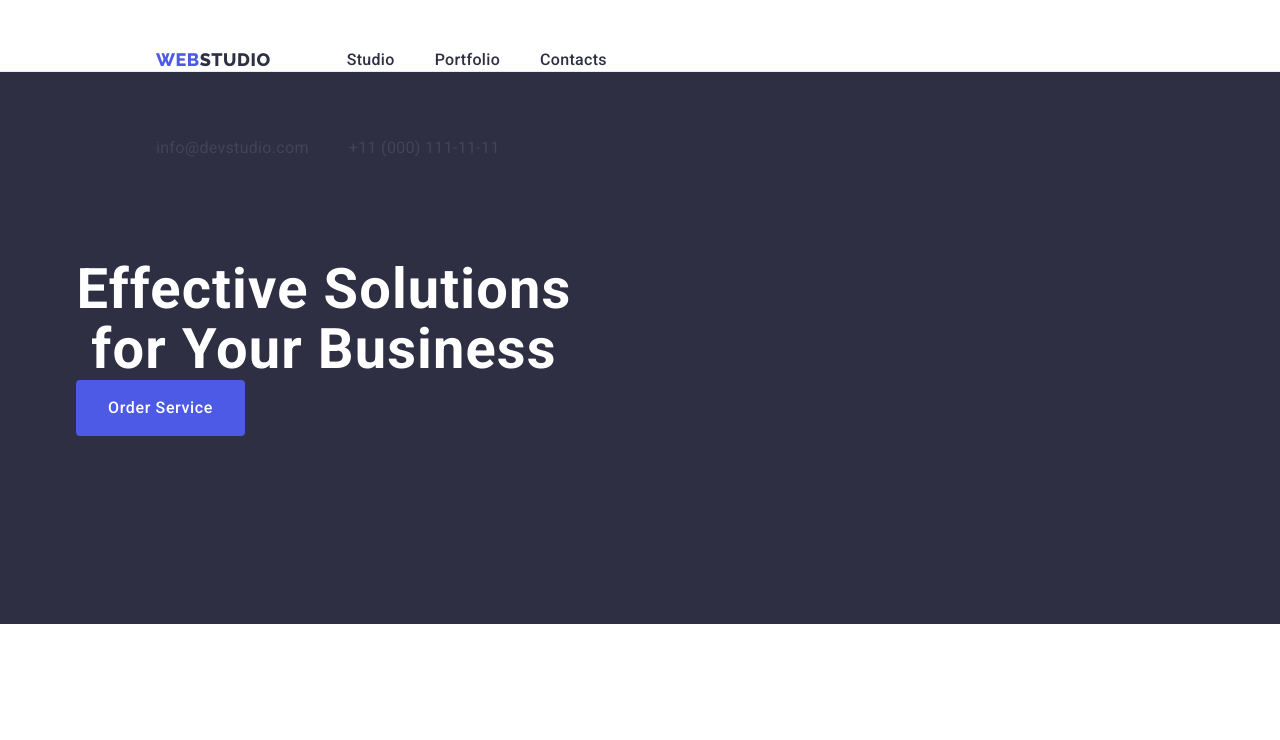
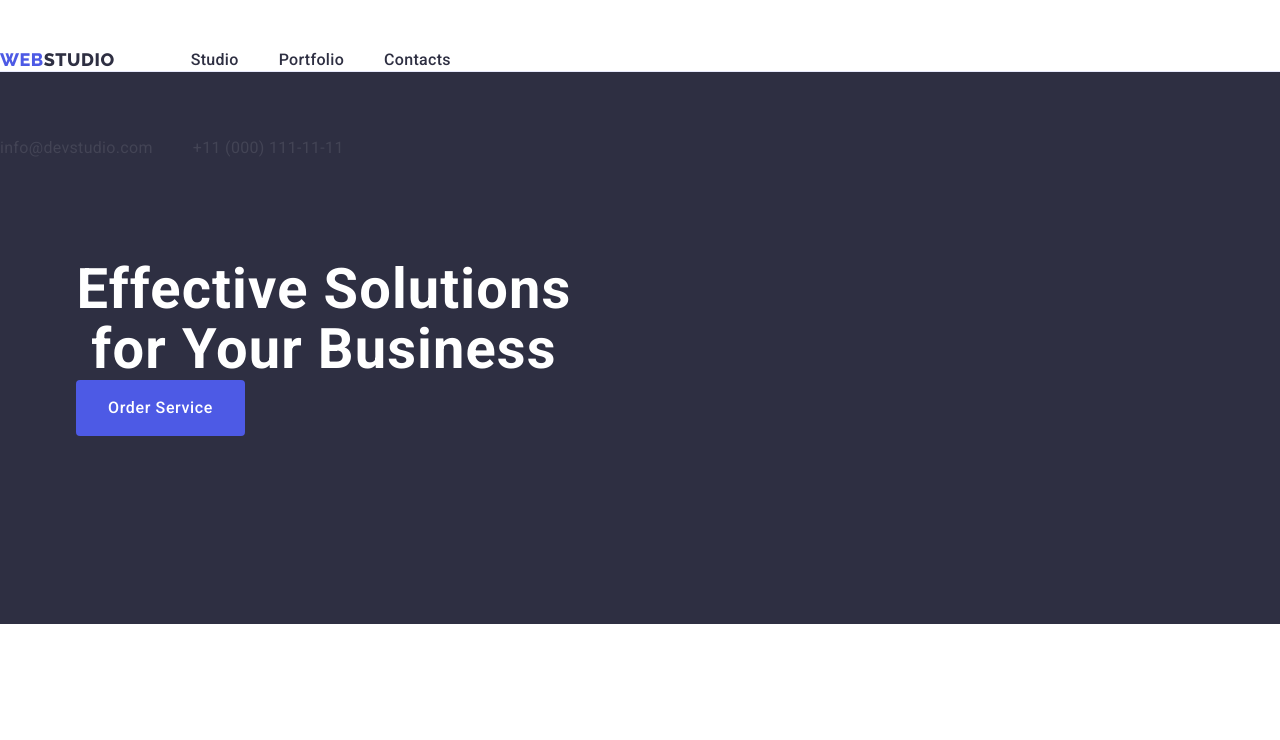
Before and after one commit to SebastianMacias1/goit-markup-hw-03, a plain HTML site: page index.html in a window 1280 px wide. Shown: the top 740 px of the page. Drawn offline with nearby package versions, Linux system fonts and the light colour scheme.

Commit message:
Update index.html

```diff
--- a/index.html
+++ b/index.html
@@ -13,7 +13,7 @@
 </head>
 <body>
     <header class="header">
-        <div class="container">
+        <div class="container-header">
         <nav class="nav">
 
             <a href="./" class="logo link">Web<span class="span">Studio</span></a>
@@ -23,14 +23,14 @@
                      <li><a class="first link" href="" >Contacts</a> </li>
                 </ul>
 </nav>
-
+</div>
     <address class="address">
         <ul class="list-address">
             <li><a href="mailto:info@devstudio.com" class="contact link">info@devstudio.com</a></li>
             <li><a href="tel:+110001111111" class="contact link">+11 (000) 111-11-11</a></li>
         </ul>
     </address>
-</div>
+
 </header>
 
 <main class="main-index">
```
